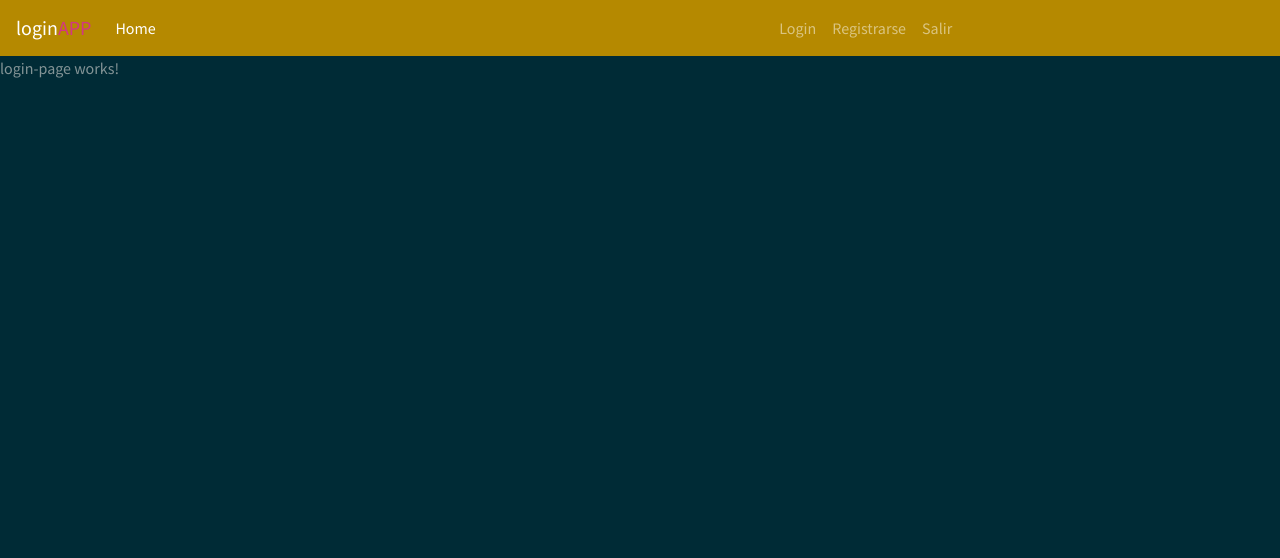
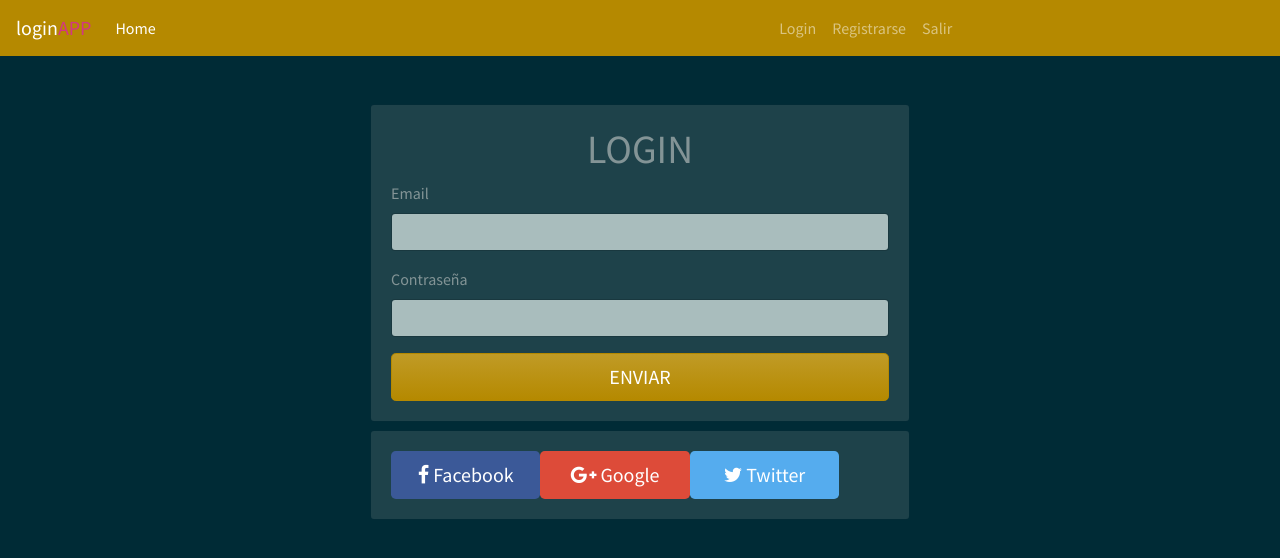
Before and after one commit to lennyqebian/loginapp, an Angular app: page /login in a window 1280 px wide. Shown: the top 558 px of the page. Built offline with nearby package versions, Linux system fonts and the light colour scheme.

Commit message:
Maquetación de LOGIN PAGE y REGISTER PAGE

```diff
--- a/src/app/app.component.html
+++ b/src/app/app.component.html
@@ -1,2 +1,4 @@
 <app-navbar></app-navbar>
-<router-outlet></router-outlet>
+<div class="container">
+    <router-outlet></router-outlet>
+</div>
--- a/src/app/componentes/home-page/home-page.component.html
+++ b/src/app/componentes/home-page/home-page.component.html
@@ -1 +1,9 @@
-<p>home-page works!</p>
+<div class="jumbotron">
+    <h1 class="display-3">HOME PAGE</h1>
+    <p class="lead">This is a simple hero unit, a simple jumbotron-style component for calling extra attention to featured content or information.</p>
+    <hr class="my-4">
+    <p>It uses utility classes for typography and spacing to space content out within the larger container.</p>
+    <p class="lead">
+        <a class="btn btn-primary btn-lg" href="#" role="button">Learn more</a>
+    </p>
+</div>
--- a/src/app/componentes/login-page/login-page.component.html
+++ b/src/app/componentes/login-page/login-page.component.html
@@ -1 +1,31 @@
-<p>login-page works!</p>
+<div class="row">
+    <div class="col-md-6 mx-auto mt-5">
+        <div class="card">
+            <div class="card-body">
+                <h1 class="text-center">LOGIN</h1>
+                <form>
+                    <div class="form-group">
+                        <label for="email">Email</label>
+                        <input type="email" name="email" id="email" class="form-control">
+                    </div>
+                    <div class="form-group">
+                        <label for="password">Contraseña</label>
+                        <input type="password" name="password" id="password" class="form-control">
+                    </div>
+                    <input type="submit" value="ENVIAR" class="btn btn-primary btn-block btn-lg">
+                </form>
+            </div>
+        </div>
+    </div>
+</div>
+<div class="row">
+    <div class="col-md-6 mx-auto mt-2">
+        <div class="card">
+            <div class="card-body">
+                <button class="btn btn-lg btn-facebook"><i class="fa fa-facebook"></i> Facebook</button>
+                <button class="btn btn-lg btn-google"><i class="fa fa-google-plus"></i> Google</button>
+                <button class="btn btn-lg btn-twitter"><i class="fa fa-twitter"></i> Twitter</button>
+            </div>
+        </div>
+    </div>
+</div>
--- a/src/app/componentes/login-page/login-page.component.scss
+++ b/src/app/componentes/login-page/login-page.component.scss
@@ -0,0 +1,20 @@
+.btn-facebook,
+.btn-google,
+.btn-twitter {
+    width: 30%;
+}
+
+.btn-facebook {
+    background: #3b5998;
+    color: #fff;
+}
+
+.btn-google {
+    background: #dd4b39;
+    color: #fff;
+}
+
+.btn-twitter {
+    background: #55acee;
+    color: #fff;
+}
--- a/src/app/componentes/not-found-page/not-found-page.component.html
+++ b/src/app/componentes/not-found-page/not-found-page.component.html
@@ -1 +1,11 @@
-<p>not-found-page works!</p>
+<div class="row mt-3">
+    <div class="col-md-6 mx-auto text-center">
+        <div class="card">
+            <h1>Oops!</h1>
+            <h2>404 Página no encontrada</h2>
+            <div class="card-body">
+                <a href="/" class="btn btn-primary btn-lg"><i class="fa fa-home"></i> Ir a la página principal</a>
+            </div>
+        </div>
+    </div>
+</div>
--- a/src/app/componentes/privado-page/privado-page.component.html
+++ b/src/app/componentes/privado-page/privado-page.component.html
@@ -1 +1,9 @@
-<p>privado-page works!</p>
+<div class="jumbotron">
+    <h1 class="display-3">¡ZONA PRIVADA!</h1>
+    <p class="lead">This is a simple hero unit, a simple jumbotron-style component for calling extra attention to featured content or information.</p>
+    <hr class="my-4">
+    <p>It uses utility classes for typography and spacing to space content out within the larger container.</p>
+    <p class="lead">
+        <a class="btn btn-primary btn-lg" href="#" role="button">Learn more</a>
+    </p>
+</div>
--- a/src/app/componentes/register-page/register-page.component.html
+++ b/src/app/componentes/register-page/register-page.component.html
@@ -1 +1,20 @@
-<p>register-page works!</p>
+<div class="row">
+    <div class="col-md-6 mx-auto mt-5">
+        <div class="card">
+            <div class="card-body">
+                <h1 class="text-center">REGISTRO</h1>
+                <form>
+                    <div class="form-group">
+                        <label for="email">Email</label>
+                        <input type="email" name="email" id="email" class="form-control">
+                    </div>
+                    <div class="form-group">
+                        <label for="password">Contraseña</label>
+                        <input type="password" name="password" id="password" class="form-control">
+                    </div>
+                    <input type="submit" value="ENVIAR" class="btn btn-primary btn-block btn-lg">
+                </form>
+            </div>
+        </div>
+    </div>
+</div>
--- a/src/index.html
+++ b/src/index.html
@@ -1,14 +1,17 @@
 <!doctype html>
 <html lang="en">
+
 <head>
-  <meta charset="utf-8">
-  <title>LoginApp</title>
-  <base href="/">
+    <meta charset="utf-8">
+    <title>loginAPP</title>
+    <base href="/">
 
-  <meta name="viewport" content="width=device-width, initial-scale=1">
-  <link rel="icon" type="image/x-icon" href="favicon.ico">
+    <meta name="viewport" content="width=device-width, initial-scale=1">
+    <link rel="icon" type="image/x-icon" href="favicon.ico">
 </head>
+
 <body>
-  <app-root></app-root>
+    <app-root></app-root>
 </body>
+
 </html>
```
